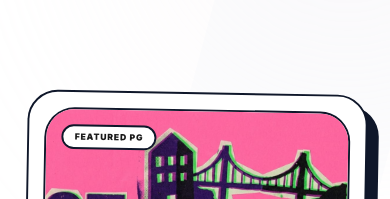
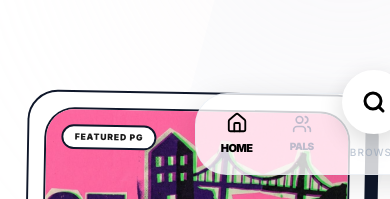
Before and after one commit to utkarshofficial999/staysetu, a React (Vite) app: page / in a window 390 px wide. Shown: the part 645-844 px from the top of the page. Built offline with nearby package versions, Linux system fonts and the light colour scheme; no server answers.

Commit message:
feat: add premium mobile bottom navigation with central browse button

```diff
--- a/src/App.jsx
+++ b/src/App.jsx
@@ -2,6 +2,7 @@ import React from 'react';
 import { BrowserRouter as Router, Routes, Route, Navigate, useLocation } from 'react-router-dom';
 import { AuthProvider, useAuth } from './context/AuthContext';
 import Navbar from './components/layout/Navbar';
+import MobileBottomNav from './components/layout/MobileBottomNav';
 import Footer from './components/layout/Footer';
 
 // Superadmin whitelist — works even if DB role update is pending
@@ -83,7 +84,7 @@ const AppContent = () => {
     <div className="flex flex-col min-h-screen">
       <ScrollToTop />
       {!shouldHide && <Navbar />}
-      <main className="flex-grow">
+      <main className={`flex-grow ${!shouldHide ? 'pb-24 md:pb-0' : ''}`}>
         <Routes>
           <Route path="/" element={<Home />} />
           <Route path="/login" element={<Login />} />
@@ -111,6 +112,7 @@ const AppContent = () => {
           } />
         </Routes>
       </main>
+      {!shouldHide && <MobileBottomNav />}
       {!shouldHide && <Footer />}
     </div>
   );
--- /dev/null
+++ b/src/components/layout/MobileBottomNav.jsx
@@ -0,0 +1,82 @@
+import React from 'react';
+import { Link, useLocation } from 'react-router-dom';
+import { Home, Search, Users, LayoutDashboard, User } from 'lucide-react';
+import { useAuth } from '../../context/AuthContext';
+
+const MobileBottomNav = () => {
+    const location = useLocation();
+    const { user, profile } = useAuth();
+
+    const isActive = (path) => location.pathname === path;
+
+    const role = profile?.role || 'student';
+    const dashPath = role === 'owner' ? '/owner-dashboard' : '/dashboard';
+
+    return (
+        <div className="md:hidden fixed bottom-6 left-1/2 -translate-x-1/2 z-[60] w-[92%] max-w-lg animate-slide-up">
+            <div className="bg-white/80 backdrop-blur-2xl border border-slate-200/60 rounded-[2rem] shadow-[0_8px_32px_rgba(0,0,0,0.12)] p-2 flex items-center justify-between pointer-events-auto">
+
+                {/* Home */}
+                <Link
+                    to="/"
+                    className={`flex flex-col items-center justify-center flex-1 py-1 gap-1 transition-all ${isActive('/') ? 'text-black scale-110' : 'text-slate-400 opacity-60'}`}
+                >
+                    <Home size={20} weight={isActive('/') ? 'fill' : 'regular'} />
+                    <span className="text-[10px] font-black uppercase tracking-tighter">Home</span>
+                </Link>
+
+                {/* Roommates */}
+                <Link
+                    to="/roommates"
+                    className={`flex flex-col items-center justify-center flex-1 py-1 gap-1 transition-all ${isActive('/roommates') ? 'text-black scale-110' : 'text-slate-400 opacity-60'}`}
+                >
+                    <Users size={20} />
+                    <span className="text-[10px] font-black uppercase tracking-tighter">Pals</span>
+                </Link>
+
+                {/* CENTRAL BROWSE BUTTON */}
+                <div className="relative -top-8 px-2 group">
+                    <Link
+                        to="/listings"
+                        className={`flex flex-col items-center justify-center w-16 h-16 rounded-full shadow-[0_8px_25px_rgba(0,0,0,0.15)] transition-all duration-300 active:scale-95 border-4 border-white ${isActive('/listings')
+                            ? 'bg-black text-white'
+                            : 'bg-white text-black'
+                            }`}
+                    >
+                        <Search size={24} strokeWidth={3} />
+                    </Link>
+                    <div className="absolute top-18 left-1/2 -translate-x-1/2 mt-1">
+                        <span className={`text-[10px] font-black uppercase tracking-widest ${isActive('/listings') ? 'text-black' : 'text-slate-400 opacity-60'}`}>Browse</span>
+                    </div>
+                </div>
+
+                {/* Dashboard */}
+                <Link
+                    to={dashPath}
+                    className={`flex flex-col items-center justify-center flex-1 py-1 gap-1 transition-all ${isActive(dashPath) ? 'text-black scale-110' : 'text-slate-400 opacity-60'}`}
+                >
+                    <LayoutDashboard size={20} />
+                    <span className="text-[10px] font-black uppercase tracking-tighter">Dash</span>
+                </Link>
+
+                {/* Profile/Login */}
+                <Link
+                    to={user ? "/dashboard" : "/login"}
+                    className={`flex flex-col items-center justify-center flex-1 py-1 gap-1 transition-all ${isActive('/login') || isActive('/signup') ? 'text-black scale-110' : 'text-slate-400 opacity-60'}`}
+                >
+                    {user ? (
+                        <div className={`w-5 h-5 rounded-full flex items-center justify-center text-[10px] font-black border uppercase transition-all ${isActive('/dashboard') ? 'bg-black text-white border-black' : 'bg-slate-100 text-slate-600 border-slate-200'}`}>
+                            {(profile?.fullName || profile?.name || 'U').charAt(0)}
+                        </div>
+                    ) : (
+                        <User size={20} />
+                    )}
+                    <span className="text-[10px] font-black uppercase tracking-tighter">{user ? 'Me' : 'Join'}</span>
+                </Link>
+
+            </div>
+        </div>
+    );
+};
+
+export default MobileBottomNav;
```
